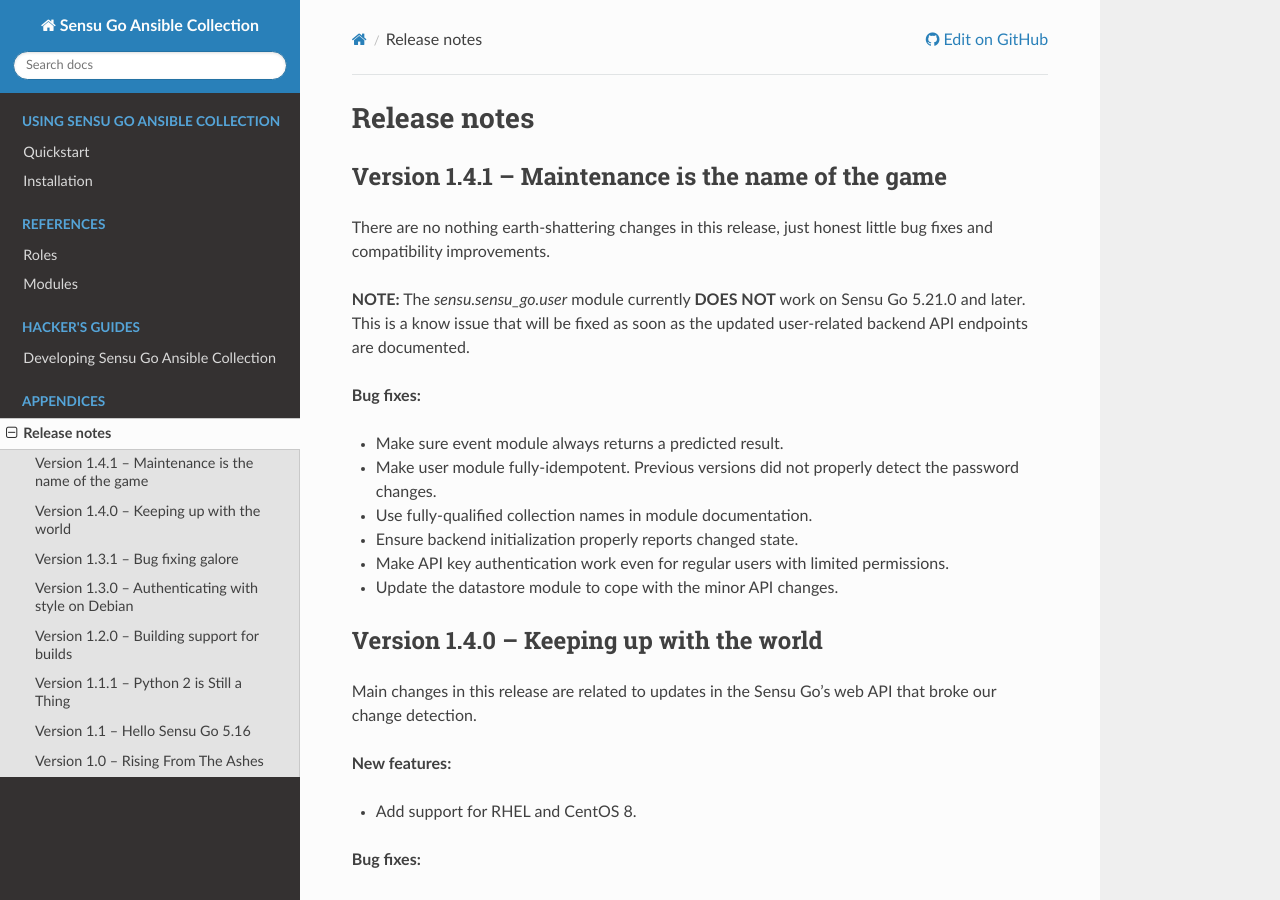
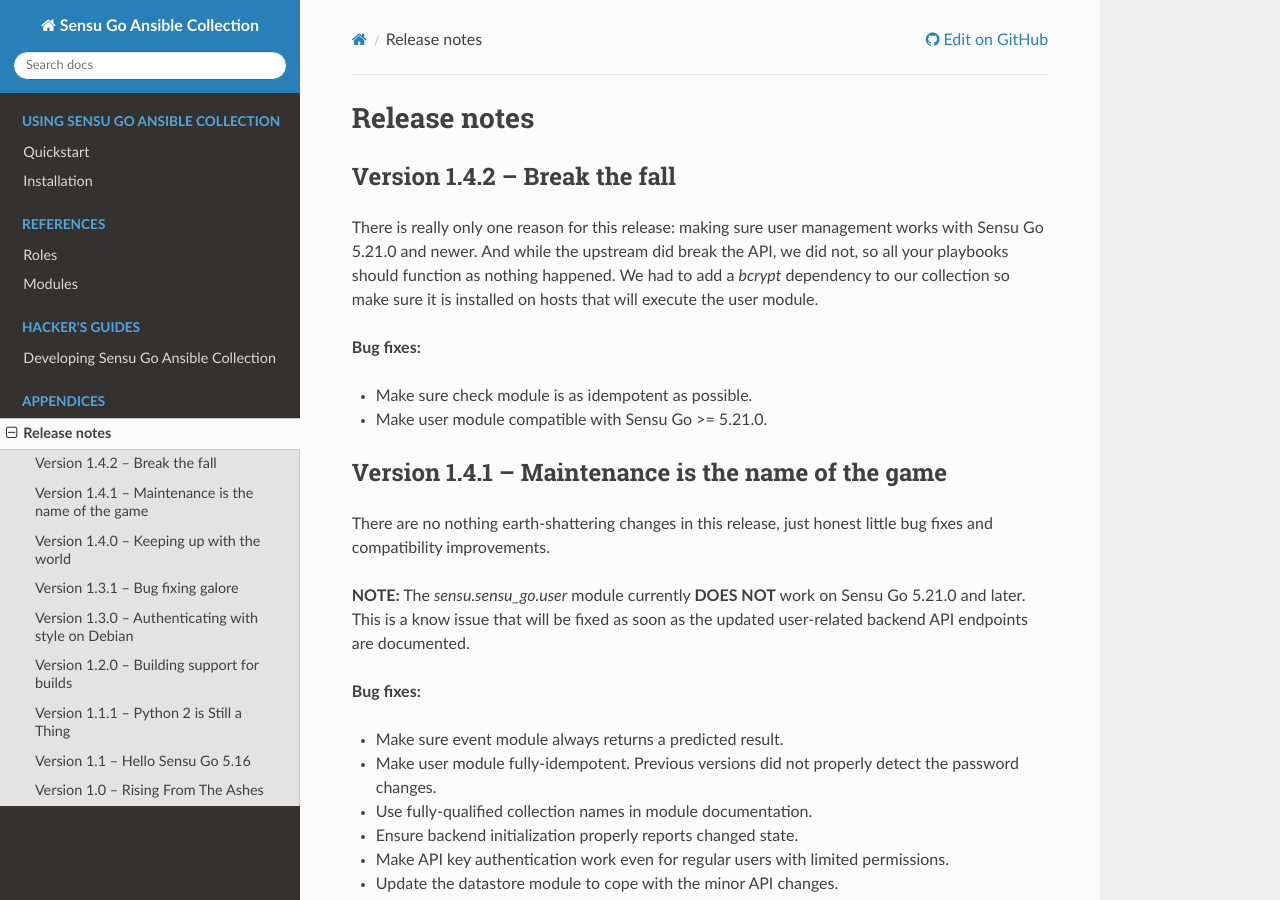
Before and after one commit to sensu/sensu-go-ansible, a Sphinx documentation site: the page built from docs/source/release_notes.rst, in a window 1280 px wide and 900 px high. Built offline with Sphinx 7.4.7 and the Read the Docs theme 2.0.0, drawn with Linux system fonts in a browser that asks for light colours.

Commit message:
Prepare for release 1.4.2

```diff
--- a/docs/source/release_notes.rst
+++ b/docs/source/release_notes.rst
@@ -1,5 +1,20 @@
 Release notes
 =============
+
+Version 1.4.2 -- Break the fall
+-------------------------------
+
+There is really only one reason for this release: making sure user management
+works with Sensu Go 5.21.0 and newer. And while the upstream did break the
+API, we did not, so all your playbooks should function as nothing happened. We
+had to add a *bcrypt* dependency to our collection so make sure it is
+installed on hosts that will execute the user module.
+
+**Bug fixes:**
+
+* Make sure check module is as idempotent as possible.
+* Make user module compatible with Sensu Go >= 5.21.0.
+
 
 Version 1.4.1 -- Maintenance is the name of the game
 ----------------------------------------------------
--- a/galaxy.yml
+++ b/galaxy.yml
@@ -1,6 +1,6 @@
 namespace: sensu
 name: sensu_go
-version: 1.4.1
+version: 1.4.2
 
 authors:
   - Paul Arthur <paul.arthur@flowerysong.com> (@flowerysong)
```
